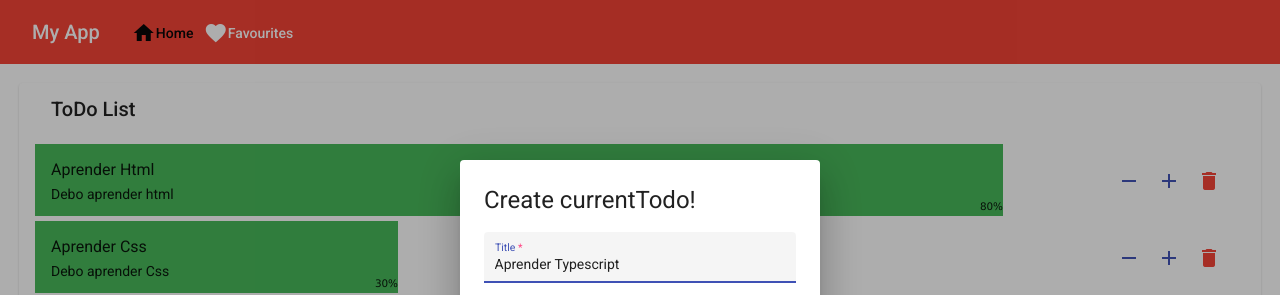
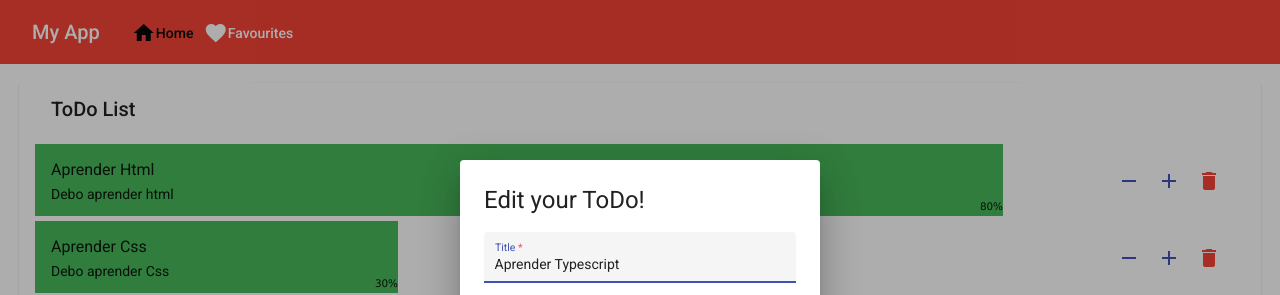
Before and after one commit to ackbarcito/ToDo-App, an Angular app: page /home in a window 1280 px wide. Both pictures are taken after a click on the element 640 px from the left and 334 px from the top of the page. Shown: the top 295 px of the page. Built offline with nearby package versions, Linux system fonts and the light colour scheme.

Commit message:
Changed title from the edit modal

```diff
--- a/src/app/modal-edit/modal-edit.component.html
+++ b/src/app/modal-edit/modal-edit.component.html
@@ -1,5 +1,5 @@
 <div class="container">
-  <h1 mat-dialog-title>Create currentTodo!</h1>
+  <h1 mat-dialog-title>Edit your ToDo!</h1>
   <mat-dialog-content [formGroup]="form">
     <mat-form-field appearance="fill">
       <mat-label>Title</mat-label>
```
